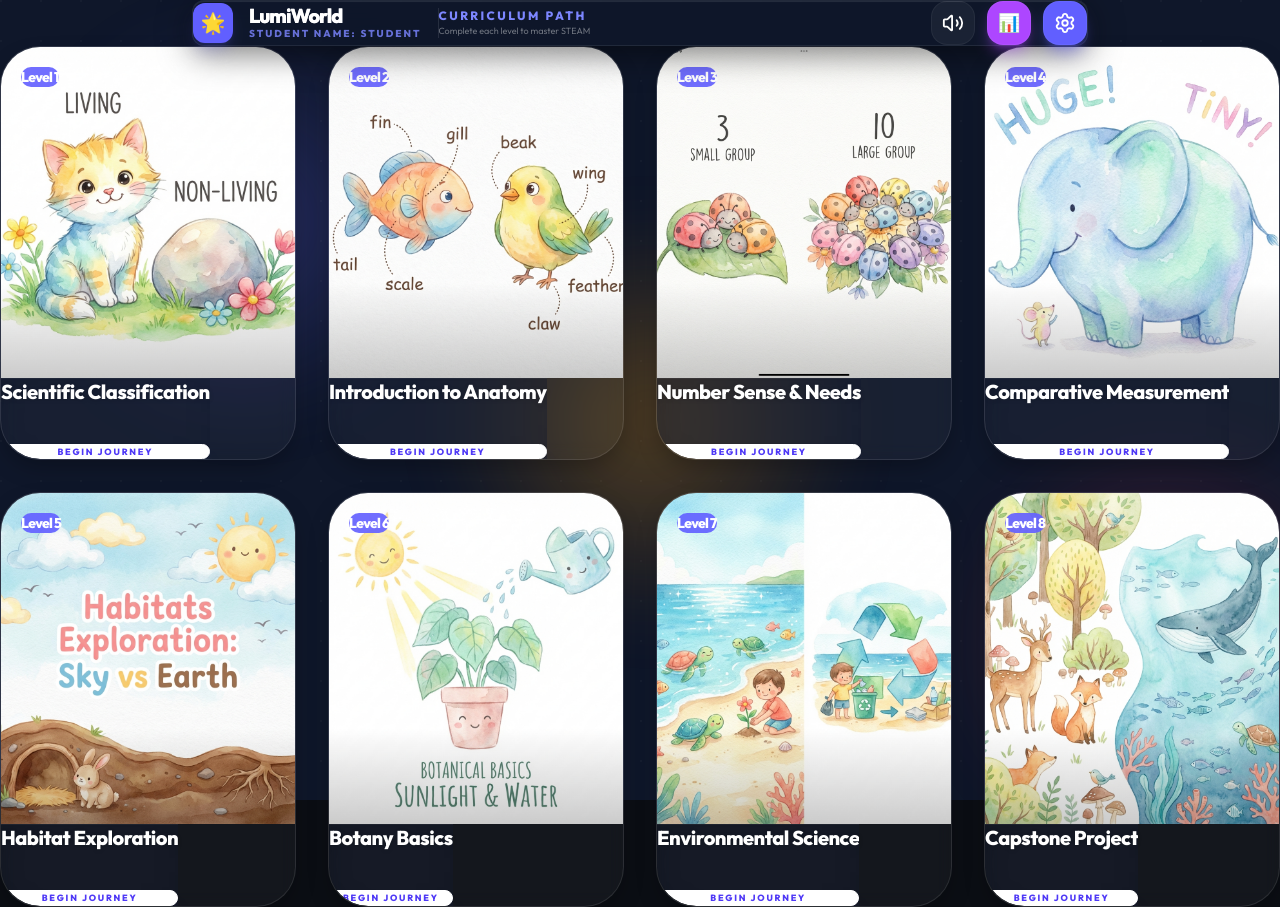
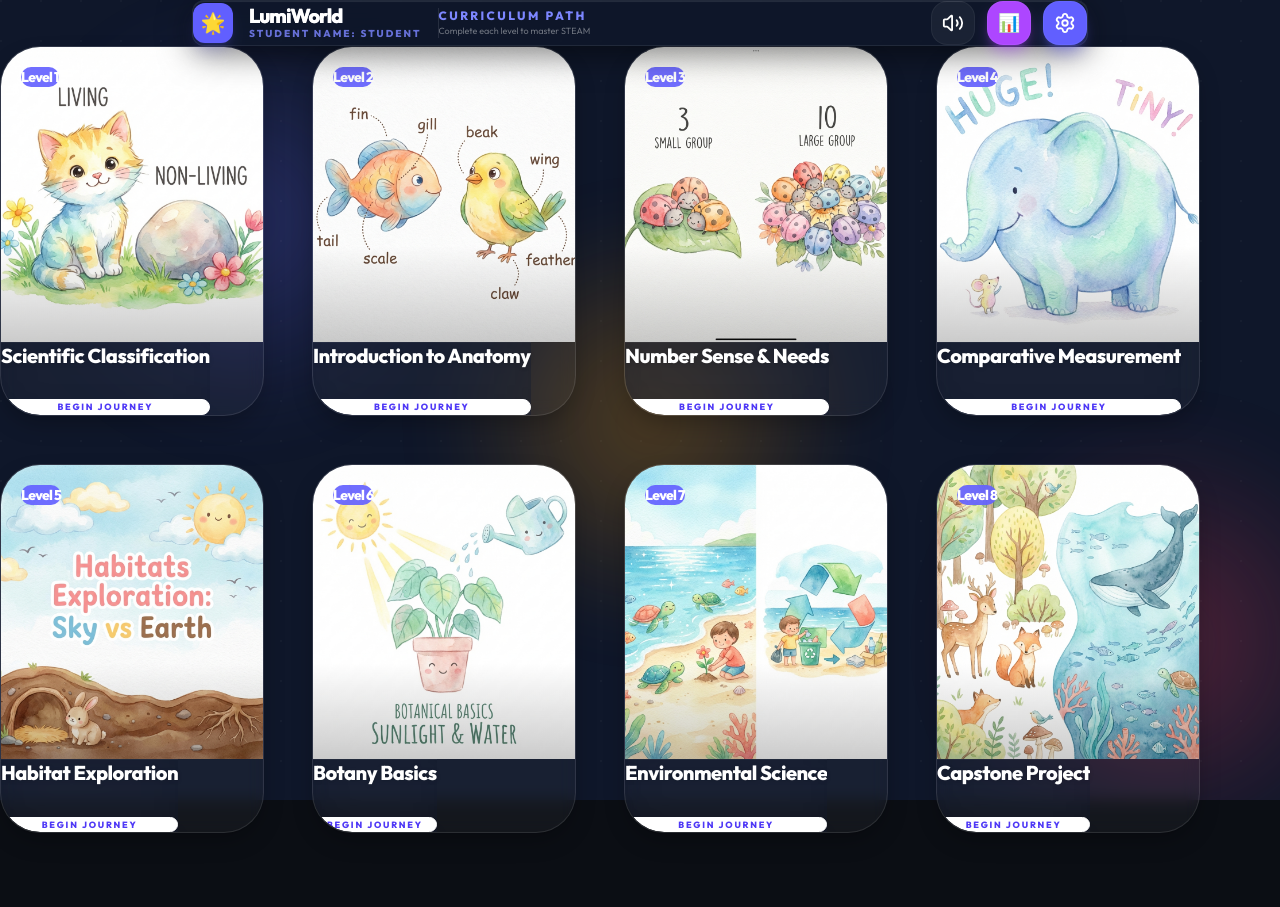
Before and after one commit to lawrence555-dev/lumiworld, a Next.js app: page / in a window 1280 px wide. After the commit the page ends 833 px from the top, so only its background shows below. Built offline with nearby package versions, Linux system fonts and the light colour scheme.

Commit message:
style: fix iPad Safari PWA standalone layout and safe area

```diff
--- a/app/globals.css
+++ b/app/globals.css
@@ -60,28 +60,39 @@
   -webkit-tap-highlight-color: transparent;
 }
 
+html,
+body {
+  height: 100%;
+  margin: 0;
+  padding: 0;
+}
+
 body {
   font-family: 'Outfit', sans-serif;
   background: var(--background);
   color: white;
   min-height: 100vh;
+  /* iOS PWA Standalone Fixes */
   min-height: -webkit-fill-available;
-  /* Fixed height for mobile safari */
   user-select: none;
   overflow-x: hidden;
   overflow-y: auto;
-  padding-top: env(safe-area-inset-top);
-  padding-bottom: env(safe-area-inset-bottom);
-  padding-left: env(safe-area-inset-left);
-  padding-right: env(safe-area-inset-right);
+
+  /* Support for iOS Dynamic Toolbars and Safe Areas */
+  padding-top: env(safe-area-inset-top, 0px);
+  padding-bottom: env(safe-area-inset-bottom, 0px);
+  padding-left: env(safe-area-inset-left, 0px);
+  padding-right: env(safe-area-inset-right, 0px);
 }
 
 .app-container {
   display: flex;
   flex-direction: column;
   min-height: 100vh;
+  min-height: -webkit-fill-available;
   width: 100%;
   position: relative;
+  /* Use flex-grow for layout stability */
 }
 
 /* Glassmorphism Utilities - Premium Commercial Look */
--- a/app/page.tsx
+++ b/app/page.tsx
@@ -34,20 +34,20 @@ export default function Dashboard() {
 
   return (
     <div className="app-container">
-      {/* Header at Top - Using pt-4 for extra breathing room on PWA */}
-      <div className="pt-6 sm:pt-8">
+      {/* Header at Top - Increased pt for PWA awareness */}
+      <div className="pt-8 sm:pt-10">
         <Header showCurriculumPath={true} />
       </div>
 
-      {/* Cards Container - Using balanced padding for iPad safety */}
-      <main className="flex-1 w-full max-w-[1280px] mx-auto px-8 sm:px-12 pb-32 pt-16 sm:pt-20">
+      {/* Main Grid - Carefully balanced for 1024x768 (iPad) */}
+      <main className="flex-1 w-full max-w-[1200px] mx-auto px-10 sm:px-16 lg:px-24 py-12 sm:py-16">
         <motion.div
           initial={{ opacity: 0, y: 20 }}
           animate={{ opacity: 1, y: 0 }}
-          className="grid grid-cols-2 lg:grid-cols-4 gap-8 sm:gap-10 lg:gap-8"
+          className="grid grid-cols-2 lg:grid-cols-4 gap-8 sm:gap-10 lg:gap-12"
         >
           {weeks_data.map((week) => (
-            <div key={week.id} className="w-full h-full">
+            <div key={week.id} className="w-full">
               <WeekCard
                 {...week}
                 weekId={week.id}
```
